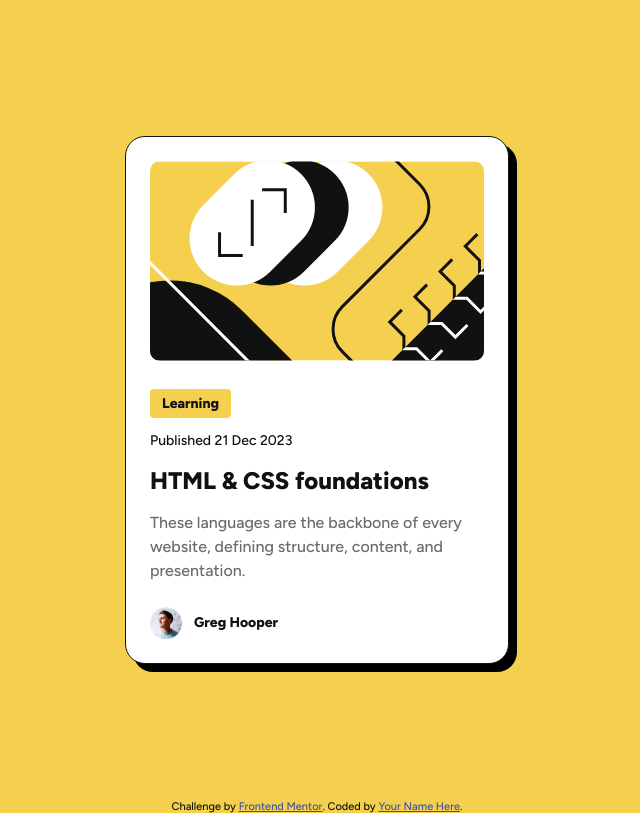
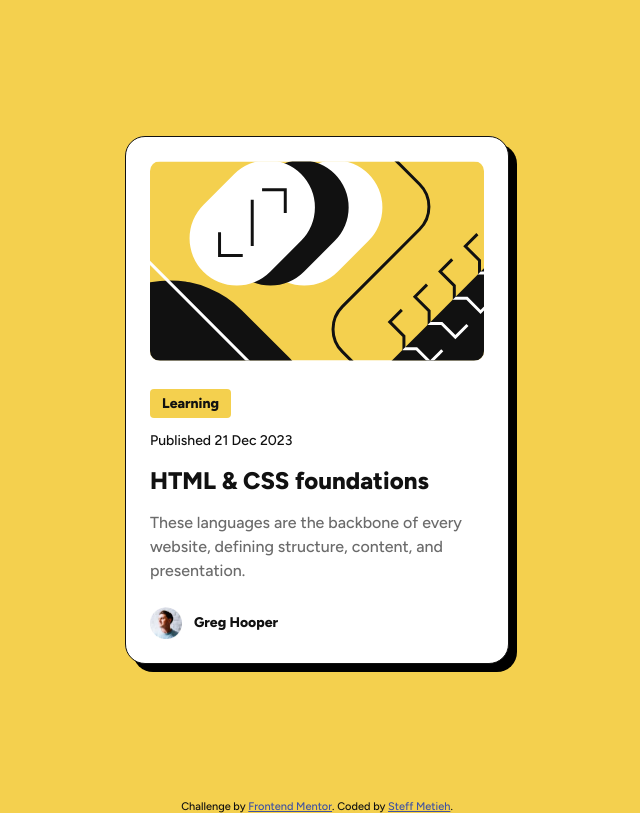
Before and after one commit to steffieMD/blog-preview-card, a plain HTML site: page index.html in a window 1280 px wide. Shown: the whole page, without its empty margins (323-963 px from the left). Drawn offline with Linux system fonts and the light colour scheme.

Commit message:
Update index.html

```diff
--- a/index.html
+++ b/index.html
@@ -43,7 +43,8 @@
         Challenge by
         <a href="https://www.frontendmentor.io?ref=challenge" target="_blank"
           >Frontend Mentor</a
-        >. Coded by <a href="#">Your Name Here</a>.
+        >. Coded by
+        <a href="https://steff-metieh-portfolio.netlify.app/">Steff Metieh</a>.
       </div>
     </footer>
   </body>
```
